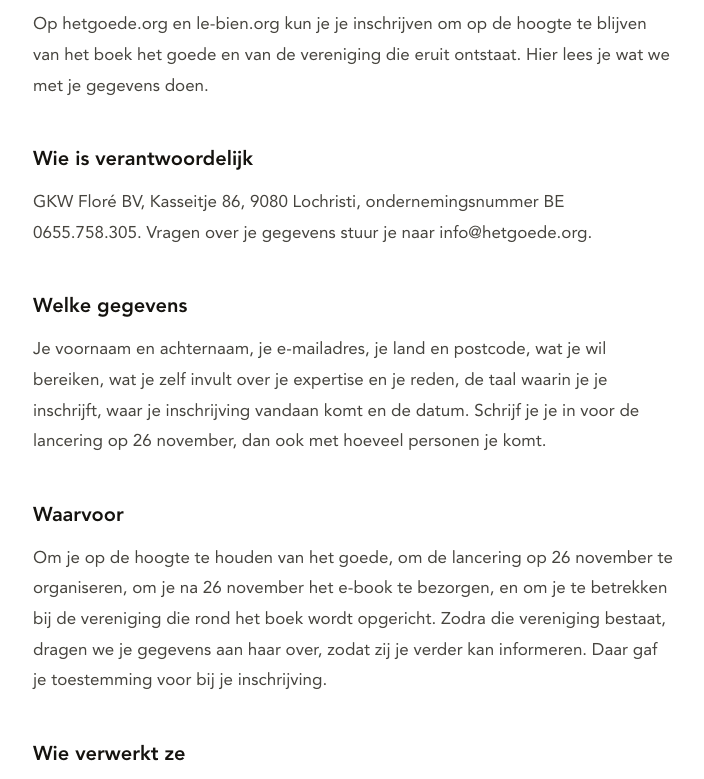
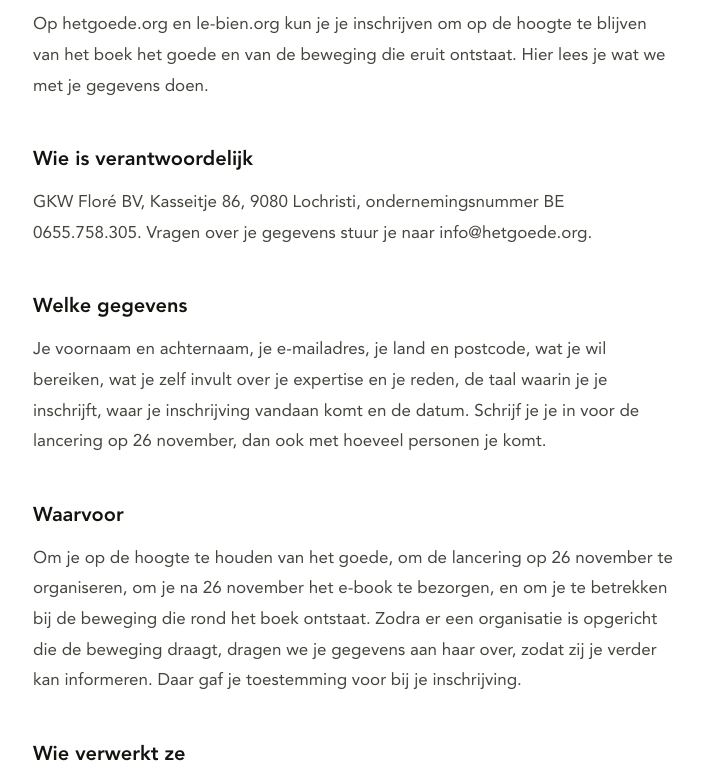
Before and after one commit to Het-Goede/hetgoede.org, a plain HTML site: page privacy.html in a window 1280 px wide. Shown: the part 122-901 px from the top of the page, without its empty margins (287-991 px from the left). Drawn offline with Linux system fonts and the light colour scheme.

Commit message:
Privacy: van vereniging naar beweging

```diff
--- a/privacy.html
+++ b/privacy.html
@@ -23,13 +23,13 @@
 </head>
 <body><div class="wrap">
 <h1>Privacyverklaring</h1>
-<p>Op hetgoede.org en le-bien.org kun je je inschrijven om op de hoogte te blijven van het boek het goede en van de vereniging die eruit ontstaat. Hier lees je wat we met je gegevens doen.</p>
+<p>Op hetgoede.org en le-bien.org kun je je inschrijven om op de hoogte te blijven van het boek het goede en van de beweging die eruit ontstaat. Hier lees je wat we met je gegevens doen.</p>
 <h2>Wie is verantwoordelijk</h2>
 <p>GKW Floré BV, Kasseitje 86, 9080 Lochristi, ondernemingsnummer BE 0655.758.305. Vragen over je gegevens stuur je naar info@hetgoede.org.</p>
 <h2>Welke gegevens</h2>
 <p>Je voornaam en achternaam, je e-mailadres, je land en postcode, wat je wil bereiken, wat je zelf invult over je expertise en je reden, de taal waarin je je inschrijft, waar je inschrijving vandaan komt en de datum. Schrijf je je in voor de lancering op 26 november, dan ook met hoeveel personen je komt.</p>
 <h2>Waarvoor</h2>
-<p>Om je op de hoogte te houden van het goede, om de lancering op 26 november te organiseren, om je na 26 november het e-book te bezorgen, en om je te betrekken bij de vereniging die rond het boek wordt opgericht. Zodra die vereniging bestaat, dragen we je gegevens aan haar over, zodat zij je verder kan informeren. Daar gaf je toestemming voor bij je inschrijving.</p>
+<p>Om je op de hoogte te houden van het goede, om de lancering op 26 november te organiseren, om je na 26 november het e-book te bezorgen, en om je te betrekken bij de beweging die rond het boek ontstaat. Zodra er een organisatie is opgericht die de beweging draagt, dragen we je gegevens aan haar over, zodat zij je verder kan informeren. Daar gaf je toestemming voor bij je inschrijving.</p>
 <h2>Wie verwerkt ze</h2>
 <p>De inschrijvingen worden bewaard in Brevo, een Europese dienst voor e-mailberichten. De website staat bij Netlify. Untold, de uitgeverij van het boek, beheert beide in opdracht van GKW Floré. We verkopen je gegevens nooit en geven ze aan niemand anders door.</p>
 <h2>Cookies</h2>
```
